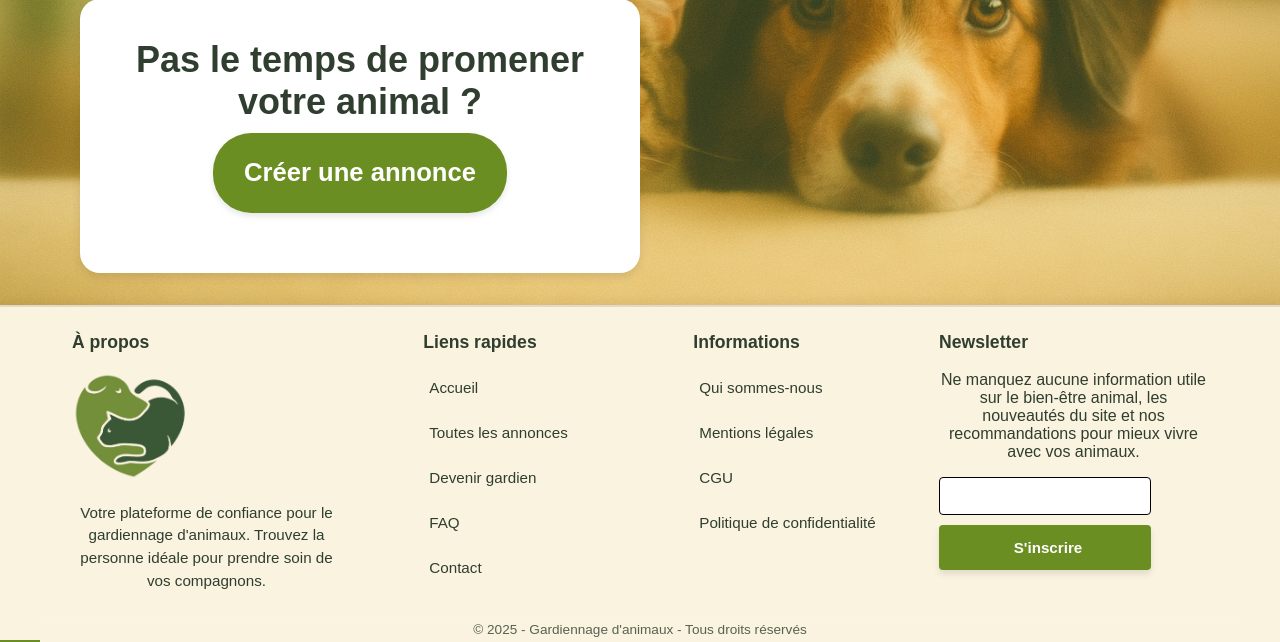
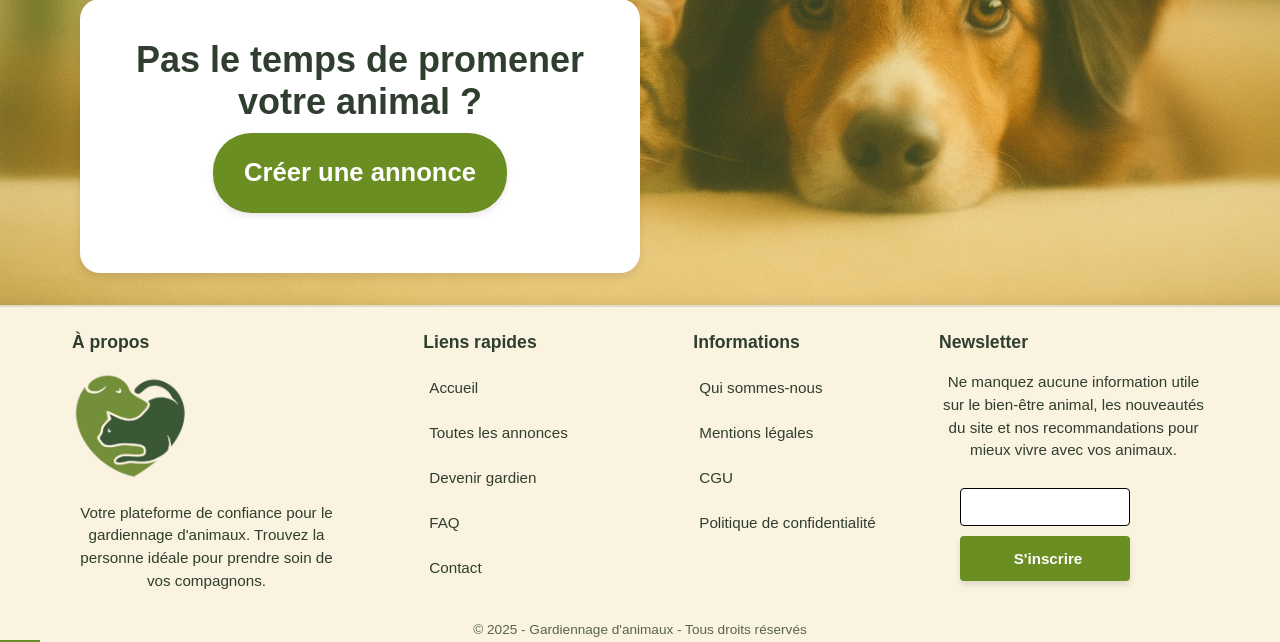
Before and after one commit to MaxxxxxxLh/animalWebsite, a PHP site: page /resetPassword/app/Views/home/index.php in a window 1280 px wide. Shown: the part 650-1292 px from the top of the page. Run offline with PHP 8.4, Linux system fonts and the light colour scheme; a stand-in replaces the project's code that opens the database connection.

Commit message:
footer newsletter

```diff
--- a/public/css/footer.css
+++ b/public/css/footer.css
@@ -73,12 +73,19 @@
   margin-bottom: 10px;
   text-align: center;
 }
+.footer-section p {
+  line-height: 1.5;
+  font-size: 0.95rem;
+  margin-bottom: 10px;
+  text-align: center;
+}
 
 .footer-newsletter form {
   display: flex;
   flex-direction: column;
   gap: 10px;
   margin-top: 1em;
+    align-items: center;
 }
 
 .footer-newsletter input {
@@ -122,3 +129,8 @@
   font-size: 0.85rem;
   color: var(--nature-text);
 }
+.footer-newsletter input,
+.footer-newsletter button {
+  width: 80%;
+  max-width: 250px;
+}
```
